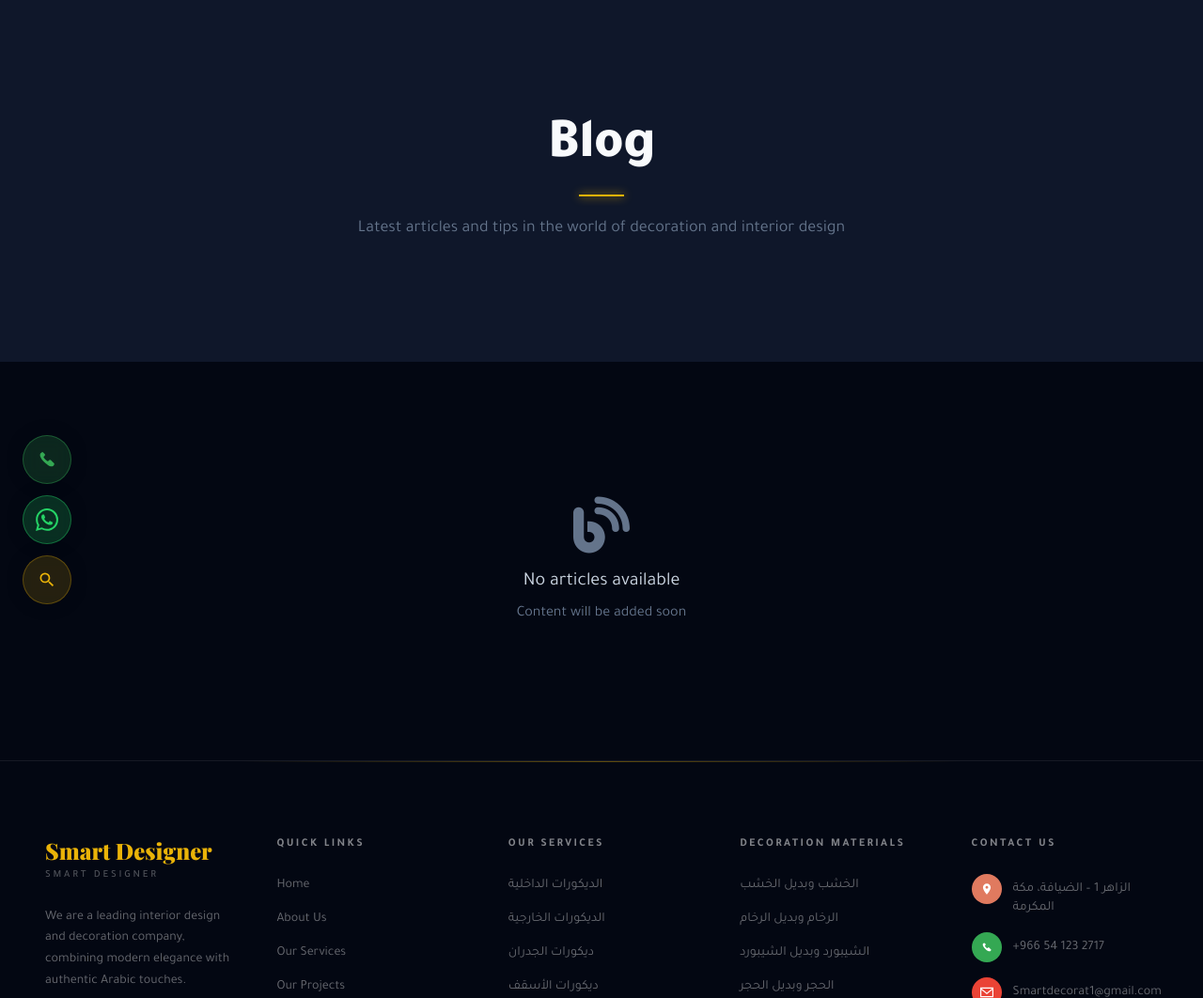
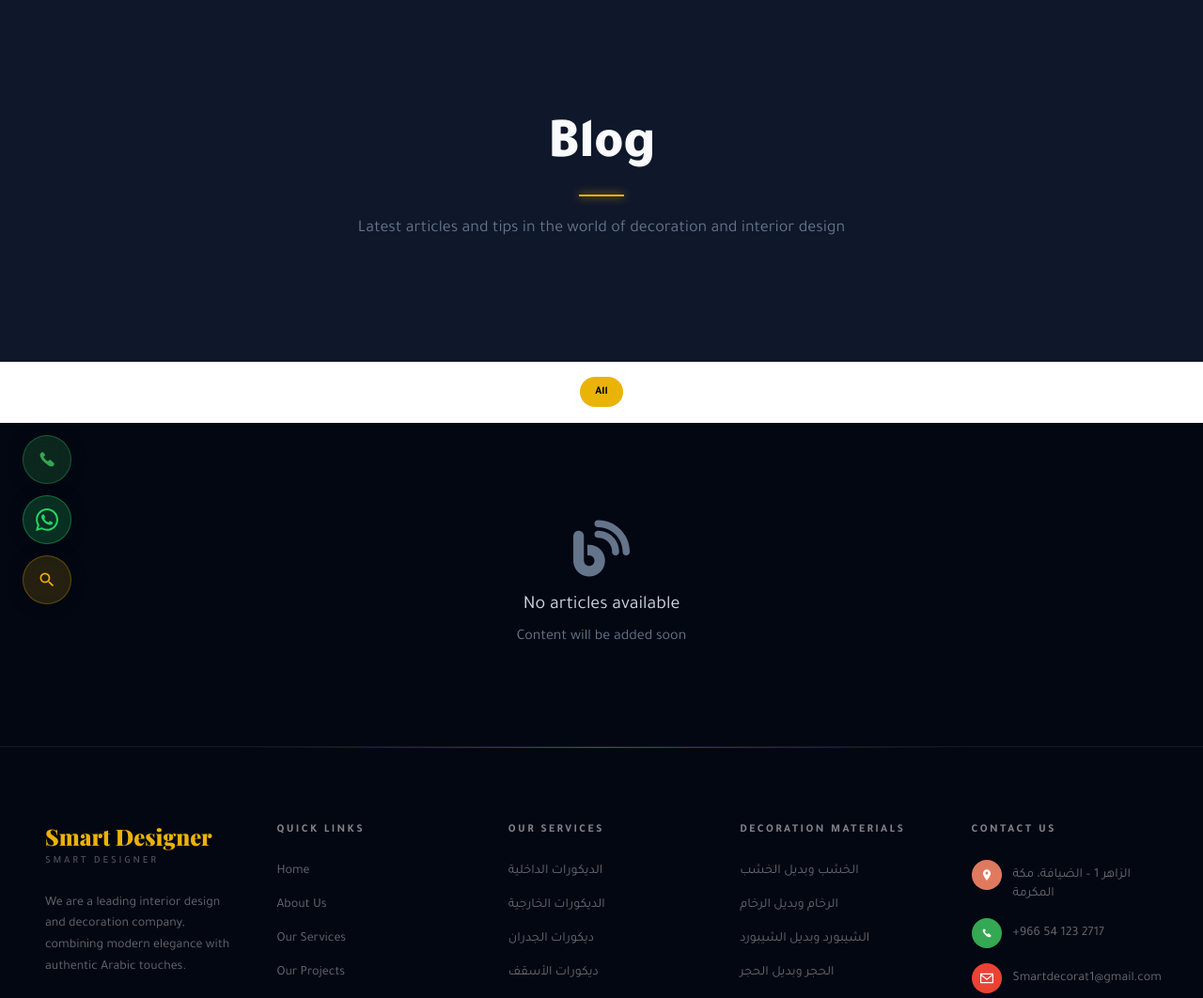
Before and after one commit to alialmaljami/smart, a Laravel app: page /blog in a window 1280 px wide. Shown: the part 133-1195 px from the top of the page at 94% size. Run offline with Laravel 12, Linux system fonts and the light colour scheme; data comes from the database, SQL or seed files in the repository; tables that the repository leaves empty hold one stand-in row (values such as "Sample post"); parts of the project's set-up code (start-up, migrations or seed data) failed here and were passed over; some libraries are stand-ins or nearby versions.

Commit message:
Add thumbs-up like icons and blog tag filter chips

```diff
--- a/app/Http/Controllers/Frontend/PageController.php
+++ b/app/Http/Controllers/Frontend/PageController.php
@@ -22,8 +22,15 @@ class PageController extends Controller
 
     public function blog(): View
     {
-        $posts = BlogPost::where('is_active', true)->latest()->paginate(9);
-        return view('frontend.blog.index', compact('posts'));
+        $tag = request('tag');
+        $posts = BlogPost::where('is_active', true)
+            ->when($tag, fn($q, $t) => $q->where('tags', 'like', "%{$t}%"))
+            ->latest()->paginate(9);
+
+        $allTags = BlogPost::where('is_active', true)->whereNotNull('tags')->pluck('tags');
+        $tags = $allTags->flatMap(fn($t) => array_map('trim', explode(',', $t)))->unique()->sort()->values();
+
+        return view('frontend.blog.index', compact('posts', 'tags', 'tag'));
     }
 
     public function blogPost(string $slug): View
--- a/resources/views/frontend/blog/index.blade.php
+++ b/resources/views/frontend/blog/index.blade.php
@@ -21,8 +21,26 @@
     </div>
 </section>
 
+{{-- Category Chips --}}
+<section class="py-4 bg-[var(--white)] border-b border-[var(--stone)] sticky top-20 z-30">
+    <div class="container mx-auto px-4">
+        <div class="flex flex-wrap justify-center gap-2">
+            <a href="{{ route('blog') }}"
+               class="px-4 py-2 rounded-full text-xs font-bold transition-all {{ !$tag ? 'bg-[var(--gold)] text-black' : 'bg-[var(--stone)] text-[var(--text-light)] hover:bg-[var(--gold)]/20 hover:text-[var(--gold)]' }}">
+                {{ __('All') }}
+            </a>
+            @foreach($tags as $t)
+                <a href="{{ route('blog', array_merge(request()->query(), ['tag' => $t])) }}"
+                   class="px-4 py-2 rounded-full text-xs font-bold transition-all {{ $tag == $t ? 'bg-[var(--gold)] text-black' : 'bg-[var(--stone)] text-[var(--text-light)] hover:bg-[var(--gold)]/20 hover:text-[var(--gold)]' }}">
+                    {{ $t }}
+                </a>
+            @endforeach
+        </div>
+    </div>
+</section>
+
 {{-- Blog Posts --}}
-<section class="py-20 bg-[var(--cream)]">
+<section class="py-10 bg-[var(--cream)]">
     <div class="container mx-auto px-4">
         <div class="grid grid-cols-1 md:grid-cols-2 lg:grid-cols-3 gap-8">
             @forelse($posts as $post)
--- a/resources/views/frontend/galleries/index.blade.php
+++ b/resources/views/frontend/galleries/index.blade.php
@@ -60,7 +60,7 @@
                         <img src="{{ asset('storage/' . $gallery->image) }}" alt="{{ $gallery->alt_text ?: $gallery->title }}" class="w-full h-full object-cover" loading="lazy">
                         <div x-data="{ liked: {{ $gallery->isLikedByCurrentUser() ? 'true' : 'false' }}, count: {{ $gallery->likeCount() }} }" class="absolute top-3 left-3 z-10" @click.stop="fetch('{{ route('like.toggle') }}', { method: 'POST', headers: { 'Content-Type': 'application/json', 'X-CSRF-TOKEN': '{{ csrf_token() }}' }, body: JSON.stringify({ type: 'gallery', id: {{ $gallery->id }} }) }).then(r => r.json()).then(d => { liked = d.liked; count = d.count; })">
                             <button class="flex items-center gap-1 px-2.5 py-1 bg-black/80 backdrop-blur-sm rounded-full text-white hover:bg-black/90 transition-all text-xs pointer-events-none">
-                                <i class="fas fa-heart" :class="liked ? 'text-red-500' : 'text-white'"></i>
+                                <svg class="w-3.5 h-3.5" viewBox="0 0 24 24" stroke="currentColor" stroke-width="2" stroke-linecap="round" stroke-linejoin="round" :fill="liked ? 'currentColor' : 'none'"><path d="M14 9V5a3 3 0 0 0-3-3l-4 9v11h11.28a2 2 0 0 0 2-1.7l1.38-9a2 2 0 0 0-2-2.3H14z"/><path d="M7 22H4a2 2 0 0 1-2-2v-7a2 2 0 0 1 2-2h3"/></svg>
                                 <span x-text="count">0</span>
                             </button>
                         </div>
--- a/resources/views/frontend/galleries/show.blade.php
+++ b/resources/views/frontend/galleries/show.blade.php
@@ -99,7 +99,7 @@
                     <button @click="fetch('{{ route('like.toggle') }}', { method: 'POST', headers: { 'Content-Type': 'application/json', 'X-CSRF-TOKEN': '{{ csrf_token() }}' }, body: JSON.stringify({ type: 'gallery', id: {{ $item->id }} }) }).then(r => r.json()).then(d => { liked = d.liked; count = d.count; })"
                             class="inline-flex items-center gap-1.5 md:gap-2 px-4 md:px-6 py-2 md:py-3 rounded-full border-2 transition-all text-xs md:text-sm"
                             :class="liked ? 'border-red-500 text-red-500 bg-red-50' : 'border-[var(--stone)] text-[var(--text-light)] hover:border-red-300'">
-                        <i class="fas fa-heart" :class="liked ? 'fas' : 'far'"></i>
+                        <svg class="w-4 h-4" viewBox="0 0 24 24" stroke="currentColor" stroke-width="2" stroke-linecap="round" stroke-linejoin="round" :fill="liked ? 'currentColor' : 'none'"><path d="M14 9V5a3 3 0 0 0-3-3l-4 9v11h11.28a2 2 0 0 0 2-1.7l1.38-9a2 2 0 0 0-2-2.3H14z"/><path d="M7 22H4a2 2 0 0 1-2-2v-7a2 2 0 0 1 2-2h3"/></svg>
                         <span class="font-bold" x-text="count">0</span>
                     </button>
                 </div>
--- a/resources/views/frontend/home.blade.php
+++ b/resources/views/frontend/home.blade.php
@@ -269,7 +269,7 @@
                         <div class="overlay-gradient absolute inset-0"></div>
                         <div x-data="{ liked: {{ $project->isLikedByCurrentUser() ? 'true' : 'false' }}, count: {{ $project->likeCount() }} }" class="absolute top-4 left-4 z-10" @click="fetch('{{ route('like.toggle') }}', { method: 'POST', headers: { 'Content-Type': 'application/json', 'X-CSRF-TOKEN': '{{ csrf_token() }}' }, body: JSON.stringify({ type: 'project', id: {{ $project->id }} }) }).then(r => r.json()).then(d => { liked = d.liked; count = d.count; })">
                             <button class="flex items-center gap-1.5 px-2.5 py-1.5 bg-black/80 backdrop-blur-sm rounded-full text-white hover:bg-black/90 transition-all text-xs">
-                                <i class="fas fa-heart text-xs" :class="liked ? 'text-red-400' : 'text-white'"></i>
+                                <svg class="w-3.5 h-3.5" viewBox="0 0 24 24" stroke="currentColor" stroke-width="2" stroke-linecap="round" stroke-linejoin="round" :fill="liked ? 'currentColor' : 'none'"><path d="M14 9V5a3 3 0 0 0-3-3l-4 9v11h11.28a2 2 0 0 0 2-1.7l1.38-9a2 2 0 0 0-2-2.3H14z"/><path d="M7 22H4a2 2 0 0 1-2-2v-7a2 2 0 0 1 2-2h3"/></svg>
                                 <span x-text="count">0</span>
                             </button>
                         </div>
--- a/resources/views/frontend/projects/index.blade.php
+++ b/resources/views/frontend/projects/index.blade.php
@@ -116,7 +116,7 @@
                     {{-- Like --}}
                     <div x-data="{ liked: {{ $project->isLikedByCurrentUser() ? 'true' : 'false' }}, count: {{ $project->likeCount() }} }" class="absolute top-4 left-4 z-10" @@click.stop="fetch('{{ route('like.toggle') }}', { method: 'POST', headers: { 'Content-Type': 'application/json', 'X-CSRF-TOKEN': '{{ csrf_token() }}' }, body: JSON.stringify({ type: 'project', id: {{ $project->id }} }) }).then(r => r.json()).then(d => { liked = d.liked; count = d.count; })">
                         <button class="flex items-center gap-1.5 px-3 py-1.5 bg-black/80 backdrop-blur-sm rounded-full text-white hover:bg-black/90 transition-all">
-                            <i class="fas fa-heart" :class="liked ? 'text-red-500' : 'text-white'"></i>
+                            <svg class="w-3.5 h-3.5" viewBox="0 0 24 24" stroke="currentColor" stroke-width="2" stroke-linecap="round" stroke-linejoin="round" :fill="liked ? 'currentColor' : 'none'"><path d="M14 9V5a3 3 0 0 0-3-3l-4 9v11h11.28a2 2 0 0 0 2-1.7l1.38-9a2 2 0 0 0-2-2.3H14z"/><path d="M7 22H4a2 2 0 0 1-2-2v-7a2 2 0 0 1 2-2h3"/></svg>
                             <span class="text-xs font-medium" x-text="count">0</span>
                         </button>
                     </div>
--- a/resources/views/frontend/projects/show.blade.php
+++ b/resources/views/frontend/projects/show.blade.php
@@ -81,7 +81,7 @@
 
                             <div x-data="{ liked: {{ $project->isLikedByCurrentUser() ? 'true' : 'false' }}, count: {{ $project->likeCount() }} }" class="absolute top-2 sm:top-3 left-2 sm:left-3 md:top-4 md:left-4 z-10" @click="fetch('{{ route('like.toggle') }}', { method: 'POST', headers: { 'Content-Type': 'application/json', 'X-CSRF-TOKEN': '{{ csrf_token() }}' }, body: JSON.stringify({ type: 'project', id: {{ $project->id }} }) }).then(r => r.json()).then(d => { liked = d.liked; count = d.count; })">
                                 <button type="button" class="flex items-center gap-1 px-2 py-1 md:gap-1.5 md:px-3 md:py-1.5 bg-black/80 backdrop-blur-sm rounded-full text-white hover:bg-black/90 transition-all">
-                                    <i class="fas fa-heart text-xs md:text-sm" :class="liked ? 'text-red-500' : 'text-white'"></i>
+                                    <svg class="w-3.5 h-3.5" viewBox="0 0 24 24" stroke="currentColor" stroke-width="2" stroke-linecap="round" stroke-linejoin="round" :fill="liked ? 'currentColor' : 'none'"><path d="M14 9V5a3 3 0 0 0-3-3l-4 9v11h11.28a2 2 0 0 0 2-1.7l1.38-9a2 2 0 0 0-2-2.3H14z"/><path d="M7 22H4a2 2 0 0 1-2-2v-7a2 2 0 0 1 2-2h3"/></svg>
                                     <span class="text-[10px] md:text-xs font-medium" x-text="count">0</span>
                                 </button>
                             </div>
@@ -241,7 +241,7 @@
                         <div class="overlay-gradient absolute inset-0"></div>
                         <div x-data="{ liked: {{ $related->isLikedByCurrentUser() ? 'true' : 'false' }}, count: {{ $related->likeCount() }} }" class="absolute top-2 sm:top-3 left-2 sm:left-3 z-10" @click="fetch('{{ route('like.toggle') }}', { method: 'POST', headers: { 'Content-Type': 'application/json', 'X-CSRF-TOKEN': '{{ csrf_token() }}' }, body: JSON.stringify({ type: 'project', id: {{ $related->id }} }) }).then(r => r.json()).then(d => { liked = d.liked; count = d.count; })">
                             <button type="button" class="flex items-center gap-1 px-2 sm:px-2.5 py-1 bg-black/80 backdrop-blur-sm rounded-full text-white hover:bg-black/90 text-[10px] sm:text-xs">
-                                <i class="fas fa-heart" :class="liked ? 'text-red-500' : 'text-white'"></i>
+                                <svg class="w-3.5 h-3.5" viewBox="0 0 24 24" stroke="currentColor" stroke-width="2" stroke-linecap="round" stroke-linejoin="round" :fill="liked ? 'currentColor' : 'none'"><path d="M14 9V5a3 3 0 0 0-3-3l-4 9v11h11.28a2 2 0 0 0 2-1.7l1.38-9a2 2 0 0 0-2-2.3H14z"/><path d="M7 22H4a2 2 0 0 1-2-2v-7a2 2 0 0 1 2-2h3"/></svg>
                                 <span x-text="count">0</span>
                             </button>
                         </div>
--- a/resources/views/frontend/services/index.blade.php
+++ b/resources/views/frontend/services/index.blade.php
@@ -36,7 +36,7 @@
                         <div class="img-zoom h-48 relative">
                             <div x-data="{ liked: {{ $service->isLikedByCurrentUser() ? 'true' : 'false' }}, count: {{ $service->likeCount() }} }" class="absolute top-3 left-3 z-20" @click.prevent="fetch('{{ route('like.toggle') }}', { method: 'POST', headers: { 'Content-Type': 'application/json', 'X-CSRF-TOKEN': '{{ csrf_token() }}' }, body: JSON.stringify({ type: 'service', id: {{ $service->id }} }) }).then(r => r.json()).then(d => { liked = d.liked; count = d.count; })">
                                 <button class="flex items-center gap-1.5 px-3 py-1.5 bg-black/80 backdrop-blur-sm rounded-full text-white hover:bg-black/90 transition-all">
-                                    <i class="fas fa-heart" :class="liked ? 'text-red-500' : 'text-white'"></i>
+                                    <svg class="w-3.5 h-3.5" viewBox="0 0 24 24" stroke="currentColor" stroke-width="2" stroke-linecap="round" stroke-linejoin="round" :fill="liked ? 'currentColor' : 'none'"><path d="M14 9V5a3 3 0 0 0-3-3l-4 9v11h11.28a2 2 0 0 0 2-1.7l1.38-9a2 2 0 0 0-2-2.3H14z"/><path d="M7 22H4a2 2 0 0 1-2-2v-7a2 2 0 0 1 2-2h3"/></svg>
                                     <span class="text-xs font-medium" x-text="count"></span>
                                 </button>
                             </div>
--- a/resources/views/frontend/services/show.blade.php
+++ b/resources/views/frontend/services/show.blade.php
@@ -69,7 +69,7 @@
                     <div class="rounded-2xl overflow-hidden relative">
                         <div x-data="{ liked: {{ $service->isLikedByCurrentUser() ? 'true' : 'false' }}, count: {{ $service->likeCount() }} }" class="absolute top-4 left-4 z-20" @click.prevent="fetch('{{ route('like.toggle') }}', { method: 'POST', headers: { 'Content-Type': 'application/json', 'X-CSRF-TOKEN': '{{ csrf_token() }}' }, body: JSON.stringify({ type: 'service', id: {{ $service->id }} }) }).then(r => r.json()).then(d => { liked = d.liked; count = d.count; })">
                             <button class="flex items-center gap-1.5 px-4 py-2 bg-black/80 backdrop-blur-md rounded-full text-white hover:bg-black/90 transition-all shadow-lg">
-                                <i class="fas fa-heart" :class="liked ? 'text-red-500' : 'text-white'"></i>
+                                <svg class="w-3.5 h-3.5" viewBox="0 0 24 24" stroke="currentColor" stroke-width="2" stroke-linecap="round" stroke-linejoin="round" :fill="liked ? 'currentColor' : 'none'"><path d="M14 9V5a3 3 0 0 0-3-3l-4 9v11h11.28a2 2 0 0 0 2-1.7l1.38-9a2 2 0 0 0-2-2.3H14z"/><path d="M7 22H4a2 2 0 0 1-2-2v-7a2 2 0 0 1 2-2h3"/></svg>
                                 <span class="text-sm font-medium" x-text="count"></span>
                             </button>
                         </div>
```
Also changed, not shown: resources/views/frontend/materials/show.blade.php (+8 -8 lines).
